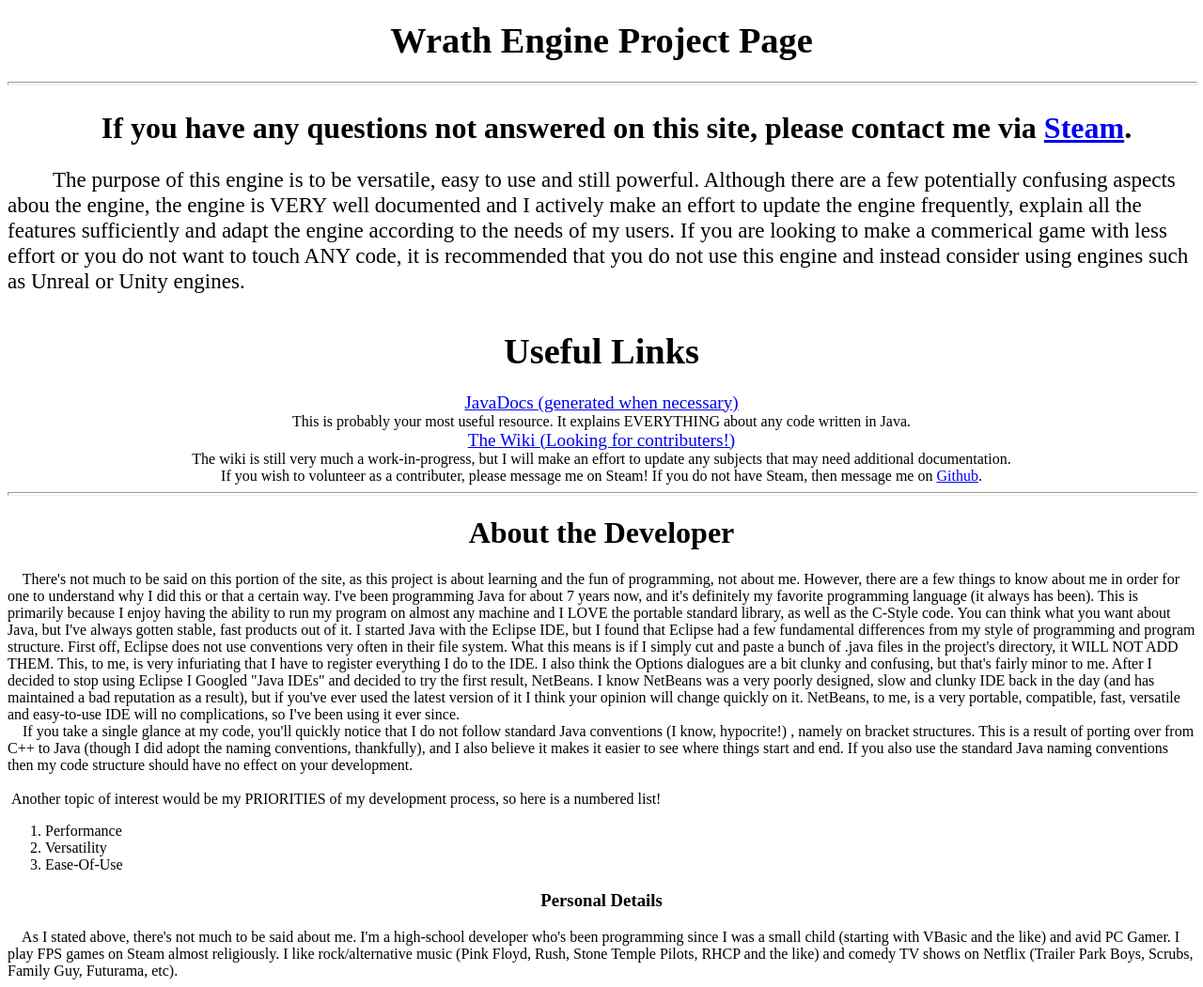
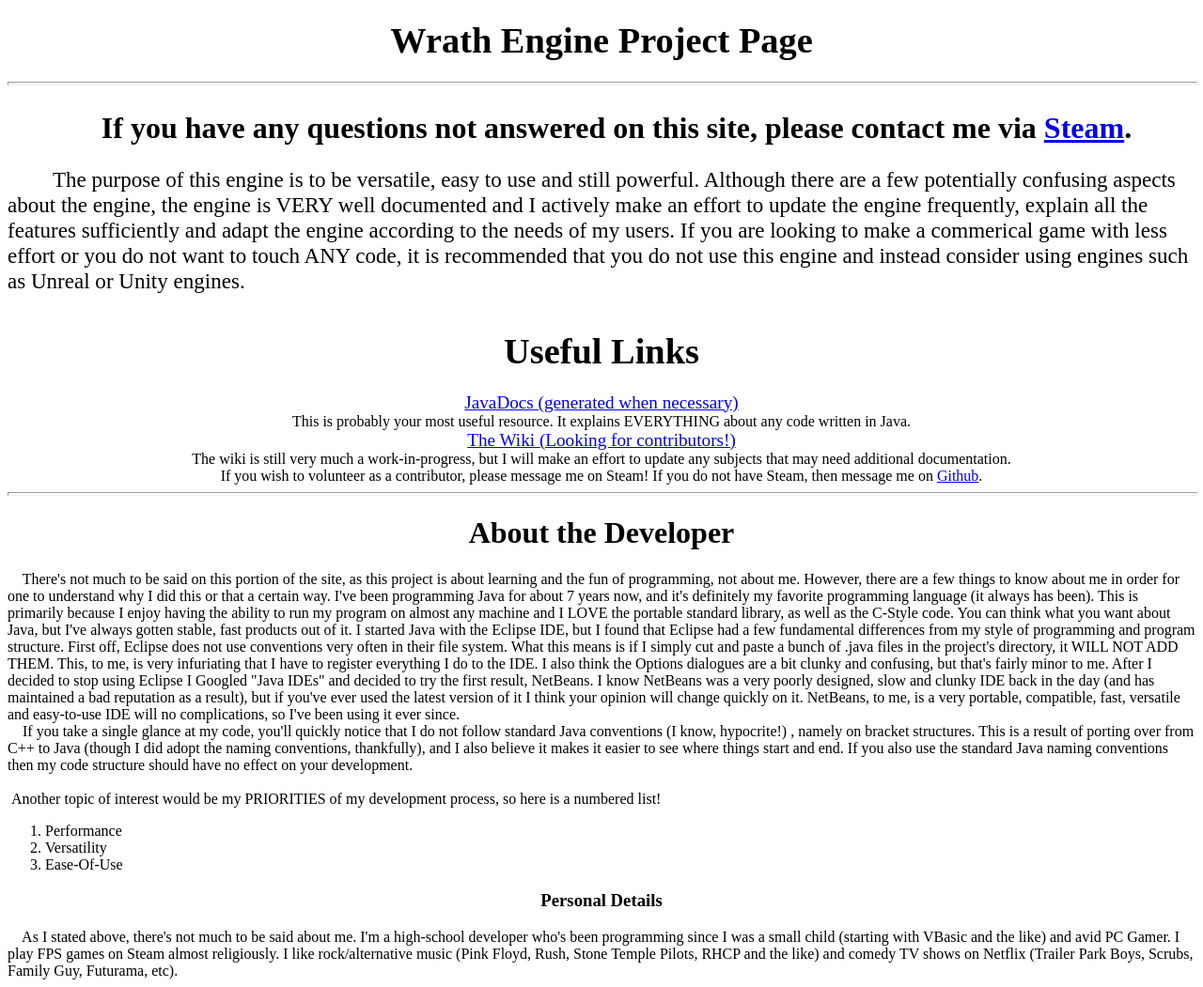
Before and after one commit to EpicTaco/WrathEngine, a plain HTML site: page index.html in a window 1280 px wide. Shown: the whole page at 94% size. Drawn offline with Linux system fonts and the light colour scheme.

```diff
--- a/index.html
+++ b/index.html
@@ -19,7 +19,7 @@
 &nbsp;&nbsp;&nbsp; &nbsp;&nbsp;&nbsp;
 &nbsp;&nbsp;&nbsp; <big><big>The purpose of
 this engine is to be versatile, easy to use and still powerful.
-Although there are a few potentially confusing aspects abou the engine,
+Although there are a few potentially confusing aspects about the engine,
 the engine is VERY well documented and I actively make an effort to
 update the engine frequently, explain all the features sufficiently and
 adapt the engine according to the needs of my users. If you are looking
@@ -36,10 +36,10 @@
 This is probably your most useful resource. It explains EVERYTHING
 about any code written in Java.<br>
 <a href="http://www.github.com/EpicTaco/WrathEngine/wiki"
- target="_top"><big>The Wiki (Looking for contributers!)</big></a><br>
+ target="_top"><big>The Wiki (Looking for contributors!)</big></a><br>
 The wiki is still very much a work-in-progress, but I will make an
 effort to update any subjects that may need additional documentation.<br>
-If you wish to volunteer as a contributer, please message me on Steam!
+If you wish to volunteer as a contributor, please message me on Steam!
 If you do not have Steam, then message me on <a
  href="http://www.github.com/EpicTaco" target="top">Github</a>.
 <hr style="width: 100%; height: 2px;">
```
